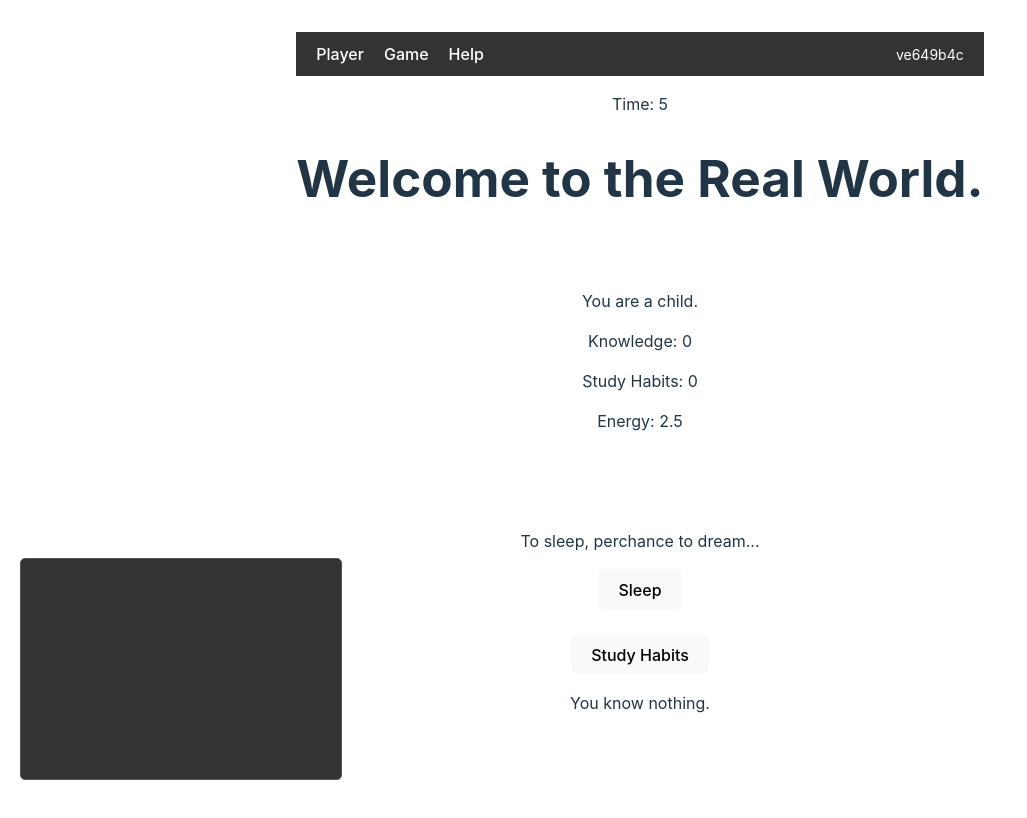
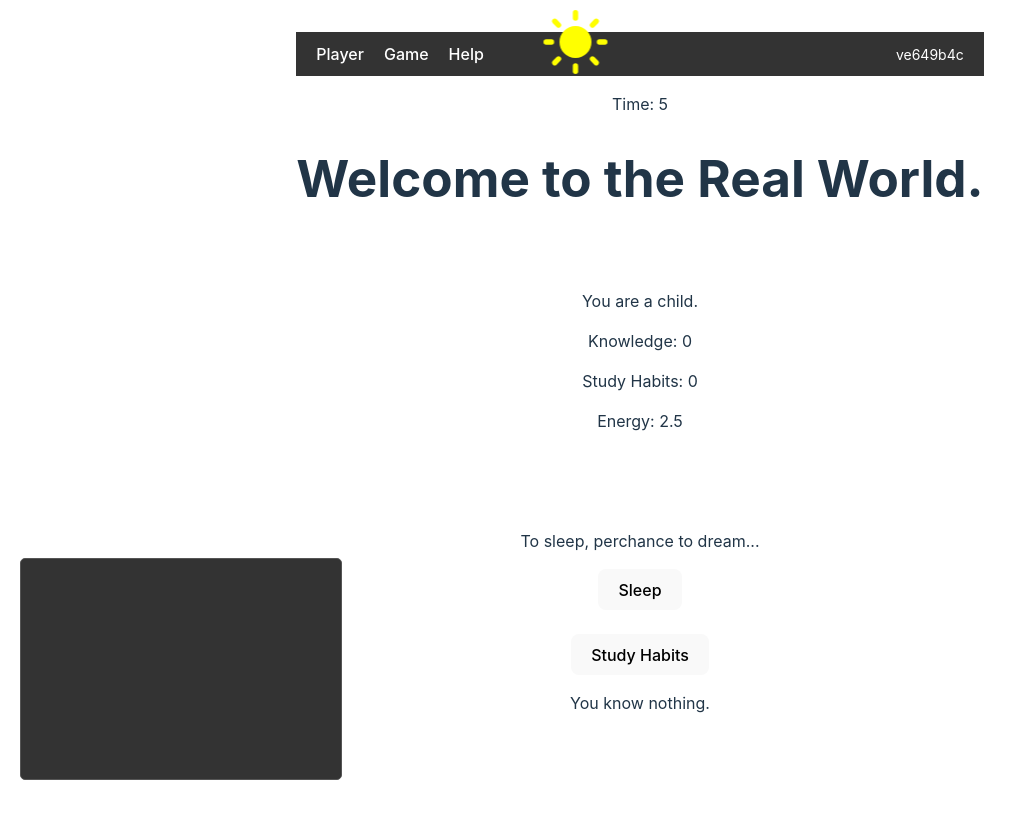
Before and after one commit to mikelyons/study-game, a React (Vite) app: page / in a window 1280 px wide. Shown: the whole page, without its empty margins (0-1027 px from the left). Built offline with nearby package versions, Linux system fonts and the light colour scheme.

Commit message:
sun sprite and gh-pages

```diff
--- a/src/App.tsx
+++ b/src/App.tsx
@@ -7,6 +7,7 @@ import ParticleEffect from './components/ParticleEffect';
 import EventLog from './components/EventLog';
 import Tooltip from './components/Tooltip';
 import MenuBar from './components/MenuBar';
+import Sun from './components/Sun';
 
 function App() {
   const [particlePosition, setParticlePosition] = useState<{ x: number; y: number } | null>(null);
@@ -22,8 +23,6 @@ function App() {
     studyPowerUpgradeAvailable,
     handleStudy,
     handleSleep,
-    setStudyHabits,
-    setStudyPowerUpgrades,
     handleTick,
     handleStudyHabitsUpgrade,
     RANKS,
@@ -39,6 +38,7 @@ function App() {
   return (
     <>
       <MenuBar version="e649b4c" />
+      <Sun />
       <Timer onTick={handleTick} />
       <RankUpNotification rank={rank} rankName={RANKS[rank]} />
       {particlePosition && <ParticleEffect x={particlePosition.x} y={particlePosition.y} />}
--- /dev/null
+++ b/src/components/Sun.css
@@ -0,0 +1,16 @@
+.sun {
+  position: absolute;
+  top: 10px;
+  right: 0;
+  animation: moveSun 10s linear infinite;
+  z-index: 1000;
+}
+
+@keyframes moveSun {
+  from {
+    transform: translateX(100%);
+  }
+  to {
+    transform: translateX(-100vw);
+  }
+}
--- /dev/null
+++ b/src/components/Sun.tsx
@@ -0,0 +1,30 @@
+import './Sun.css';
+
+const Sun = () => {
+  return (
+    <svg
+      className="sun"
+      xmlns="http://www.w3.org/2000/svg"
+      viewBox="0 0 24 24"
+      width="64"
+      height="64"
+      fill="none"
+      stroke="yellow"
+      strokeWidth="2"
+      strokeLinecap="round"
+      strokeLinejoin="round"
+    >
+      <circle cx="12" cy="12" r="5" fill="yellow" />
+      <line x1="12" y1="1" x2="12" y2="3" />
+      <line x1="12" y1="21" x2="12" y2="23" />
+      <line x1="4.22" y1="4.22" x2="5.64" y2="5.64" />
+      <line x1="18.36" y1="18.36" x2="19.78" y2="19.78" />
+      <line x1="1" y1="12" x2="3" y2="12" />
+      <line x1="21" y1="12" x2="23" y2="12" />
+      <line x1="4.22" y1="19.78" x2="5.64" y2="18.36" />
+      <line x1="18.36" y1="5.64" x2="19.78" y2="4.22" />
+    </svg>
+  );
+};
+
+export default Sun;
```
